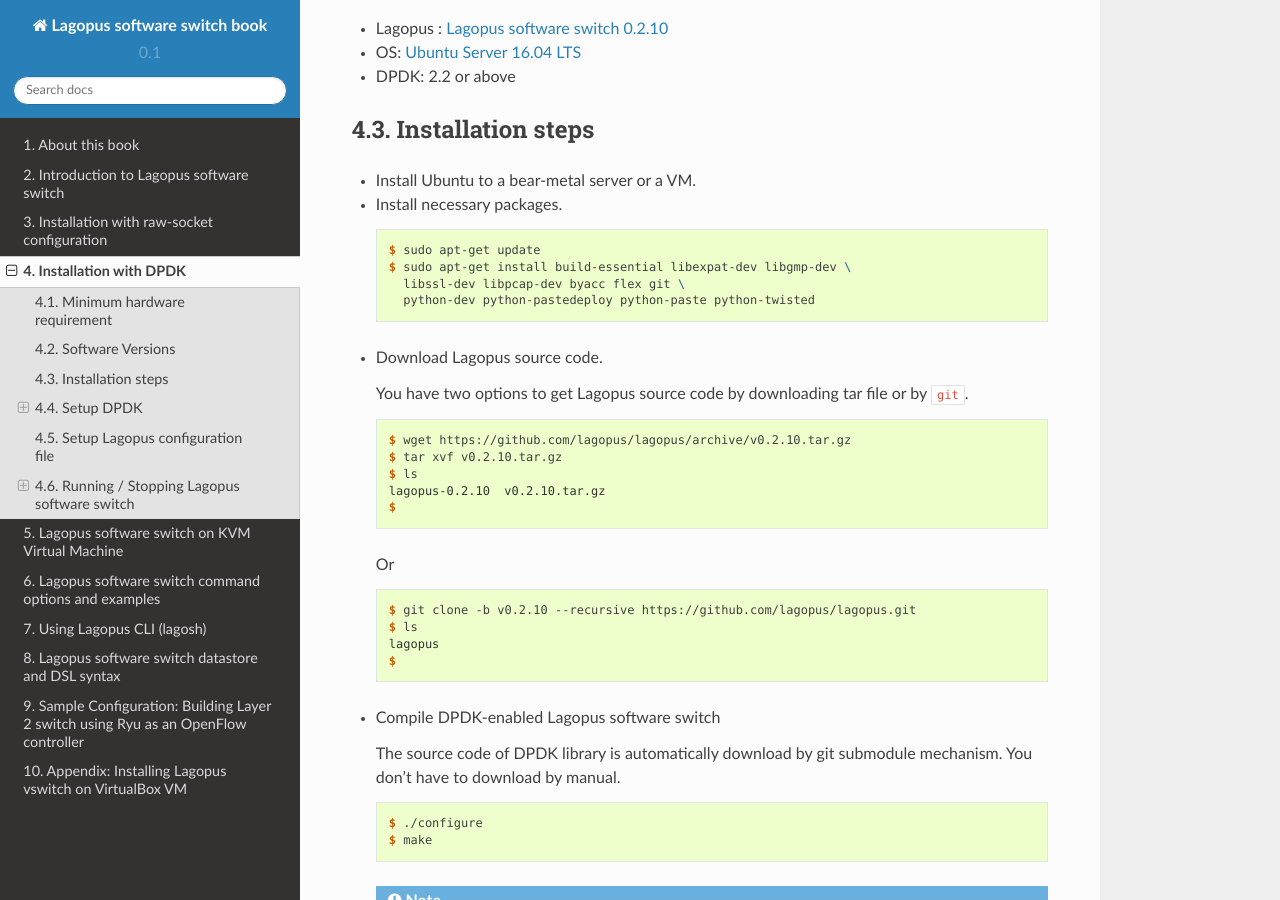
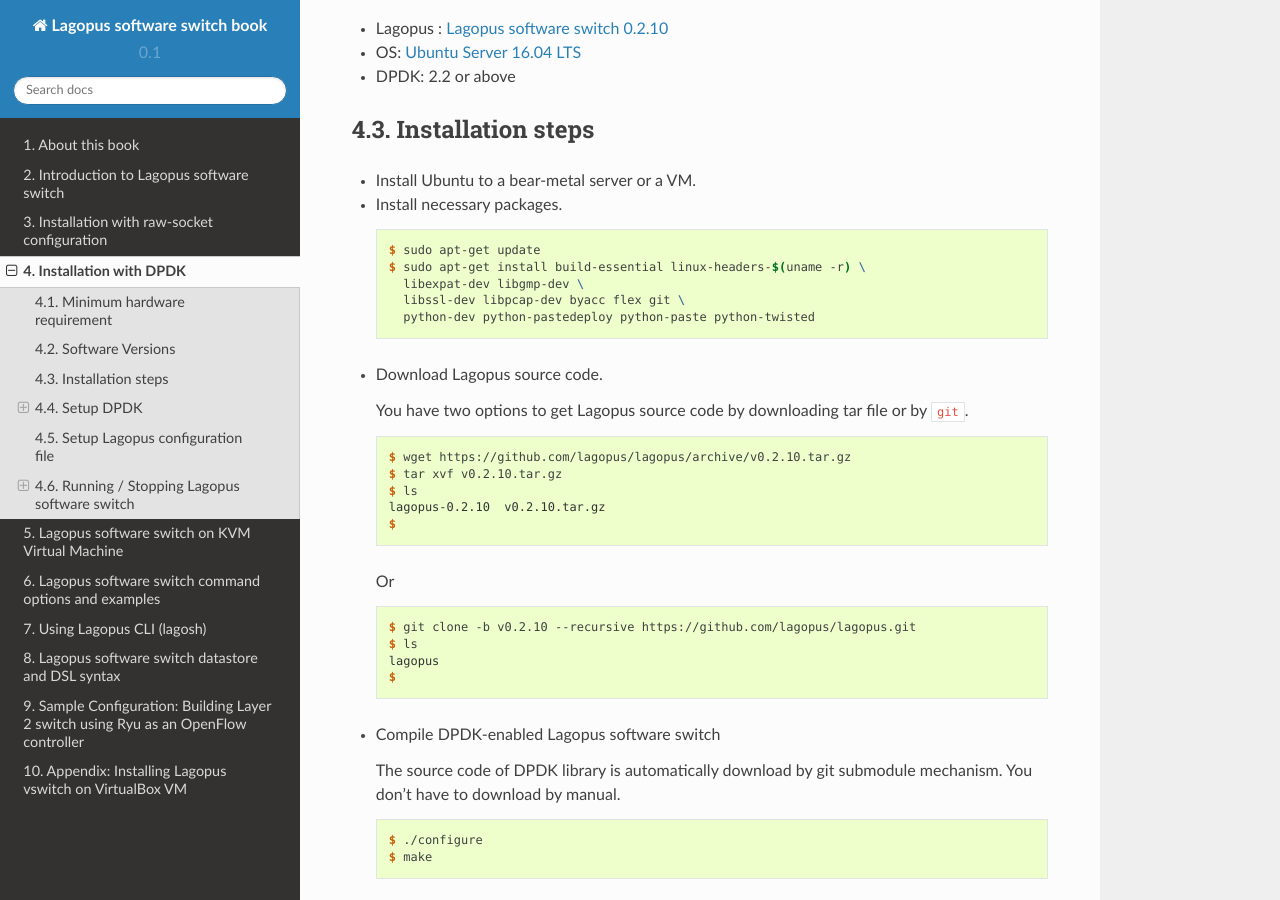
Before and after one commit to lagopus/lagopus-book, a Sphinx documentation site: the page built from en/source/installation-dpdk.rst, in a window 1280 px wide and 900 px high, scrolled down 1133 px. Built offline with Sphinx 7.4.7 and the Read the Docs theme 2.0.0, drawn with Linux system fonts in a browser that asks for light colours.

Commit message:
Added linux-headers-* to necessary packages

```diff
--- a/en/source/installation-dpdk.rst
+++ b/en/source/installation-dpdk.rst
@@ -46,7 +46,8 @@
   .. code-block:: console
 
     $ sudo apt-get update
-    $ sudo apt-get install build-essential libexpat-dev libgmp-dev \
+    $ sudo apt-get install build-essential linux-headers-$(uname -r) \
+      libexpat-dev libgmp-dev \
       libssl-dev libpcap-dev byacc flex git \
       python-dev python-pastedeploy python-paste python-twisted
 
```
